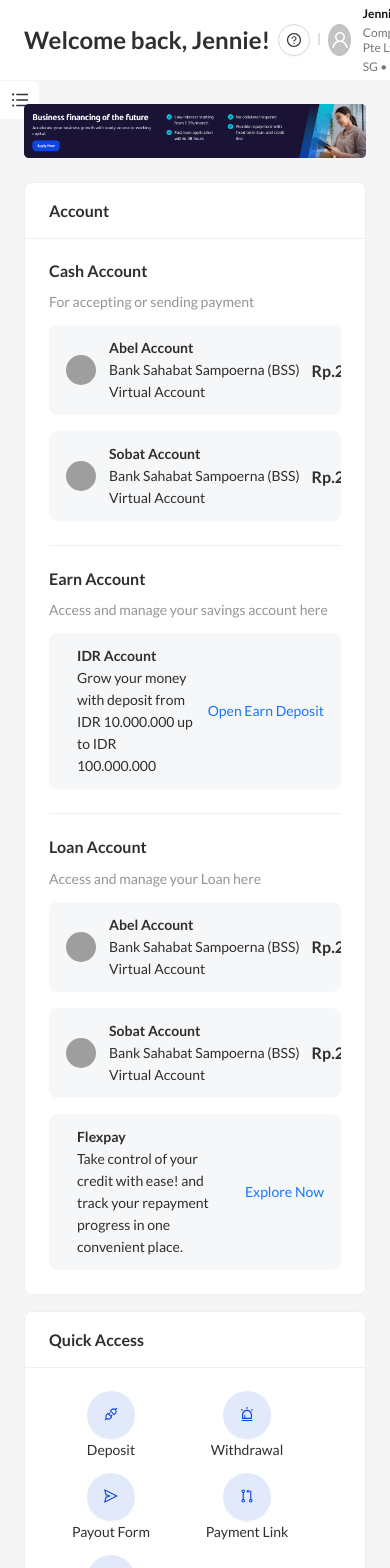
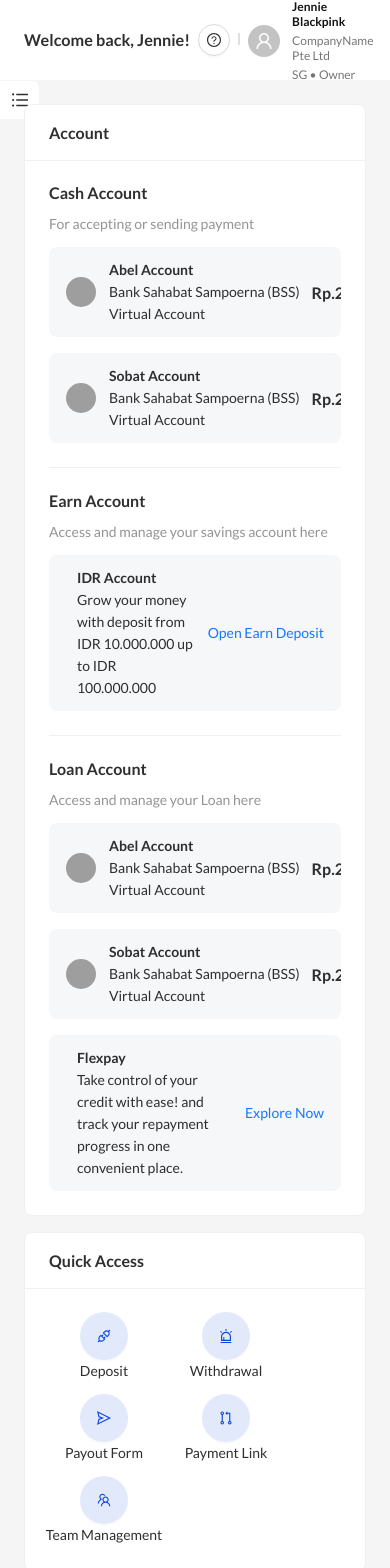
Before and after one commit to bukanEngineer/homepage-biz, a React (Vite) app: page / in a window 390 px wide. Shown: the top 1568 px of the page. Built offline with nearby package versions, Linux system fonts and the light colour scheme; grey boxes are pictures that could not be loaded.

Commit message:
Fix path, add some media queries, remove unused code

```diff
--- a/src/components/Cards/CustomCard.tsx
+++ b/src/components/Cards/CustomCard.tsx
@@ -54,7 +54,6 @@ const CustomCard: React.FC<CustomCardProps> = ({
     display: flex;
     gap: 0, 5rem;
     align-items: center;
-    flex-direction
   `;
 
   const LeftSection = styled.div`
@@ -75,16 +74,7 @@ const CustomCard: React.FC<CustomCardProps> = ({
 
         <LeftSection>
           {title && <p style={{ fontWeight: 700 }}>{title}</p>}
-          {bank && (
-            <p
-              style={{
-                whiteSpace: "nowrap",
-                overflow: "hidden",
-              }}
-            >
-              {bank}
-            </p>
-          )}
+          {bank && <p style={{ whiteSpace: "nowrap" }}>{bank}</p>}
           {description && <p>{description}</p>}
           {accountType && <p>{accountType}</p>}
         </LeftSection>
@@ -95,9 +85,6 @@ const CustomCard: React.FC<CustomCardProps> = ({
               style={{
                 fontWeight: 700,
                 fontSize: 16,
-                whiteSpace: "nowrap",
-                overflow: "hidden",
-                textOverflow: "ellipsis",
               }}
             >
               {totalMoney}
--- a/src/components/Cards/QuickAccess.tsx
+++ b/src/components/Cards/QuickAccess.tsx
@@ -8,15 +8,21 @@ import {
   AlertOutlined,
 } from "@ant-design/icons";
 import configProviderSettings from "../../style/themeConfig";
+import styled from "@emotion/styled";
 
 const { theme } = configProviderSettings;
 
-// const QuickAccesButtonContainer = styled.div`
-//   display: flex;
-//   flex-direction: column;
-//   justify-content: center;
-//   width: 124px;
-// `;
+// @media (max-width: 475px) {
+//   width: 125px;
+// }
+
+// @media (min-width: 476px) {
+//   width: 118px;
+// }
+
+const StyledFlex = styled(Flex)`
+  width: 110px;
+`;
 
 interface QuickAccessButtonProps {
   icon: React.ReactNode;
@@ -37,21 +43,21 @@ const QuickAccessButton: React.FC<QuickAccessButtonProps> = ({
   label,
   iconcolor,
 }) => (
-  <Flex vertical align="center" style={{ width: 124 }}>
+  <StyledFlex vertical align="center">
     <Button
       shape="circle"
       icon={icon}
       style={{
         border: "0",
-        width: "48px",
-        height: "48px",
+        width: "3rem",
+        height: "3rem",
         color: iconcolor || theme.token.colorPrimary,
       }}
       onMouseOver={handleMouseOver}
       onMouseOut={handleMouseOut}
     />
-    <p>{label}</p>
-  </Flex>
+    <p style={{ whiteSpace: "nowrap" }}>{label}</p>
+  </StyledFlex>
 );
 
 const QuickAccess: React.FC = () => {
@@ -65,8 +71,8 @@ const QuickAccess: React.FC = () => {
 
   // Define Button Row in UI
 
-  // const rowButtons = buttonsData.slice(0, 2);
-  // const secondRowButtons = buttonsData.slice(2, 4);
+  // const rowButtons = buttonsData.slice(0, 3);
+  // const secondRowButtons = buttonsData.slice(3, 5);
   // // const thirdRowButtons = buttonsData.slice(4, 5);
 
   return (
--- a/src/components/MenuSide/MenuSide.tsx
+++ b/src/components/MenuSide/MenuSide.tsx
@@ -30,13 +30,12 @@ function getItem(
     icon,
     children,
     // Use Link for routing
-    label: (
-      <Link
-        style={{ color: "inherit", textDecoration: "inherit" }}
-        to={path ? path : `/${key}`}
-      >
+    label: path ? (
+      <Link style={{ color: "inherit", textDecoration: "inherit" }} to={path}>
         {label}
       </Link>
+    ) : (
+      <span style={{ color: "inherit" }}>{label}</span>
     ),
     type,
   } as MenuItem;
@@ -62,7 +61,7 @@ const items: MenuItem[] = [
   ]),
   getItem("Loan", "5", <BuildOutlined />, [
     getItem("Option", "sub5-1"),
-    getItem("Option", "sub6-2"),
+    getItem("Option", "sub5-2"),
   ]),
   getItem("Developer Tools", "6", <ExperimentOutlined />),
   getItem("Integrations", "7", <LinkOutlined />),
--- a/src/components/Navbar/TopLeft.tsx
+++ b/src/components/Navbar/TopLeft.tsx
@@ -3,19 +3,22 @@ import { QuestionCircleOutlined } from "@ant-design/icons";
 
 const TopLeft = () => {
   return (
-    <Flex gap="small" align="center" style={{ flexGrow: 1 }}>
+    <Flex
+      gap="small"
+      align="center"
+      justify="space-between"
+      style={{ flexGrow: 1 }}
+    >
       <p
         style={{
-          fontSize: "clamp(16px, 8vw, 24px)",
+          fontSize: "clamp(1rem, 0.8548rem + 0.6452vw, 1.5rem)",
           fontWeight: "bold",
-          flexGrow: 1,
           whiteSpace: "nowrap",
-          textOverflow: "ellipsis",
         }}
       >
         Welcome back, Jennie!
       </p>
-
+      <Flex align="center" gap={8}>
         <Tooltip title="Ask fazzbiz team">
           <Button
             shape="circle"
@@ -28,7 +31,12 @@ const TopLeft = () => {
           style={{ borderInline: "1px solid #E0E0E0", marginInline: 0 }}
         />
       </Flex>
+    </Flex>
   );
 };
 
 export default TopLeft;
+
+// // white-space to nowrap to prevent line breaks,
+// overflow to hidden to hide any overflow,
+// text-overflow to ellipsis to add the ellipsis at the end of the visible content.
--- a/src/components/Navbar/TopRight.tsx
+++ b/src/components/Navbar/TopRight.tsx
@@ -69,16 +69,15 @@ const TopRight: React.FC = () => {
     <Dropdown menu={{ items }} arrow>
       <a onClick={(e) => e.preventDefault()}>
         <Flex style={{ alignItems: "center", gap: 12 }}>
-          <Avatar icon={<UserOutlined />} />
+          <div>
+            <Avatar icon={<UserOutlined />} />
+          </div>
           <Flex vertical style={{ lineHeight: "normal", gap: 4 }}>
             <p
               style={{
                 fontSize: 12,
                 fontWeight: 700,
                 color: theme.token.colorTextBase,
-                whiteSpace: "nowrap",
-                overflow: "hidden",
-                textOverflow: "ellipsis",
               }}
             >
               {userData.name}
--- a/src/layout/BaseLayout.tsx
+++ b/src/layout/BaseLayout.tsx
@@ -28,7 +28,7 @@ const BaseLayout = () => {
   return (
     <Layout hasSider style={{ minHeight: "100vh" }}>
       <Sider
-        breakpoint="xl"
+        breakpoint="lg"
         collapsedWidth="0"
         onBreakpoint={(broken) => {
           console.log(broken);
@@ -43,7 +43,7 @@ const BaseLayout = () => {
         </StyledLogoContainer>
         <Menuside />
       </Sider>
-      <Layout style={{ marginLeft: collapsed ? 0 : 256 }}>
+      <Layout style={{ marginLeft: collapsed ? 0 : 256, paddingBottom: 24 }}>
         <Header
           style={{
             display: "flex",
@@ -61,7 +61,9 @@ const BaseLayout = () => {
         <Content style={{ margin: 24 }}>
           <Outlet />
         </Content>
-        <Footer style={{ color: theme.token.colorTextSecondary }}>
+        <Footer
+          style={{ color: theme.token.colorTextSecondary, paddingInline: 24 }}
+        >
           Consumer advisory - XFERS PTE. LTD. is the holder of a Major Payment
           Institution license for e-money issuance under the new Payment
           Services Act. The electronically stored monetary value issued by XFERS
@@ -74,3 +76,12 @@ const BaseLayout = () => {
 };
 
 export default BaseLayout;
+
+// {
+//   xs: '480px',
+//   sm: '576px',
+//   md: '768px',
+//   lg: '992px',
+//   xl: '1200px',
+//   xxl: '1600px',
+// }
--- a/src/page/Homepage.tsx
+++ b/src/page/Homepage.tsx
@@ -8,8 +8,15 @@ const Homepage = () => {
   const [loading] = useState(true);
   return (
     <Flex vertical>
-      <Row style={{ paddingBottom: 24 }}>
-        <Col span={24}>
+      <Row>
+        <Col
+          style={{ paddingBottom: 24 }}
+          xxl={24}
+          xl={24}
+          lg={24}
+          sm={0}
+          xs={0}
+        >
           <img
             src="marketingBanner.png"
             alt="marketing banner"
@@ -18,7 +25,6 @@ const Homepage = () => {
         </Col>
       </Row>
 
-      {/* xs={24} sm={16} md={16} lg={14} xl={10} */}
       <Row gutter={[16, 16]}>
         <Col xxl={14} xl={14} lg={24} sm={24} xs={24}>
           <AccountCards />
@@ -38,3 +44,12 @@ const Homepage = () => {
 };
 
 export default Homepage;
+
+// {
+//   xs: '480px',
+//   sm: '576px',
+//   md: '768px',
+//   lg: '992px',
+//   xl: '1200px',
+//   xxl: '1600px',
+// }
--- a/src/style/themeConfig.tsx
+++ b/src/style/themeConfig.tsx
@@ -1,27 +1,32 @@
-
 const configProviderSettings = {
   theme: {
     token: {
-      colorPrimary: '#0C45E1',
-      fontFamily: 'Lato',
-      colorTextBase: '#121212',
-      colorTextSecondary: '#757575'
+      colorPrimary: "#0C45E1",
+      fontFamily: "Lato",
+      colorTextBase: "#121212",
+      colorTextSecondary: "#757575",
+      // screenXL: 1201,
+      // screenXLMin: 1201,
+      // screenXLMax: 1201,
     },
 
     components: {
       Button: {
-        colorBgContainer: '#E2E9FB',
+        colorBgContainer: "#E2E9FB",
         // algorithm: true, // Enable algorithm
       },
-
       Layout: {
-        footerPadding: 24,
+        footerPadding: 0,
         headerHeight: 80,
-        headerBg: 'white',
-        headerPadding: 24
-      }
+        headerBg: "white",
+        headerPadding: 24,
+      },
     },
   },
 };
 
 export default configProviderSettings;
+
+// breakpoints: {
+//   screenXS: "700px",
+// },
```
Lines whose indentation alone changed are shown as unchanged.
